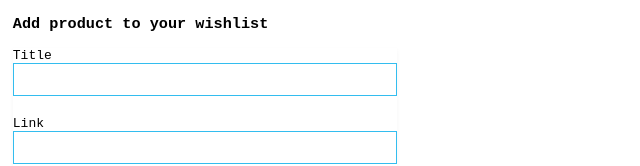
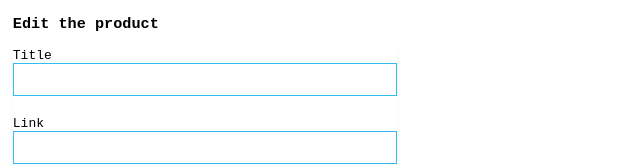
Before and after one commit to kenic8/mandatoryappnicholas, a React (Create React App) app in the folder client/: page /EditProduct/1 in a window 1280 px wide. Shown: the top 166 px of the page, without its empty margins (0-640 px from the left). Built offline with nearby package versions, Linux system fonts and the light colour scheme; no server answers.

Commit message:
iso.date convert
new

```diff
--- a/client/src/EditProduct.js
+++ b/client/src/EditProduct.js
@@ -15,7 +15,7 @@ function EditProduct(props) {
   // Conditional rendering
   return (
     <>
-      <h3>Add product to your wishlist</h3>
+      <h3>Edit the product</h3>
       <form className ="info">
         <label>Title</label>
         <input onChange={(event) => setTitle(event.target.value)} type="text" value={title} />
--- a/client/src/Products.js
+++ b/client/src/Products.js
@@ -106,7 +106,7 @@ function Products(props) {
               </div>
               <div>
                 <h4>Created</h4>
-                <h3>{product.date}</h3>
+                <h3>{product.date.substring(0, 10)}</h3>
               </div>
               <div>
                 <h4>CommentCount</h4>
```
